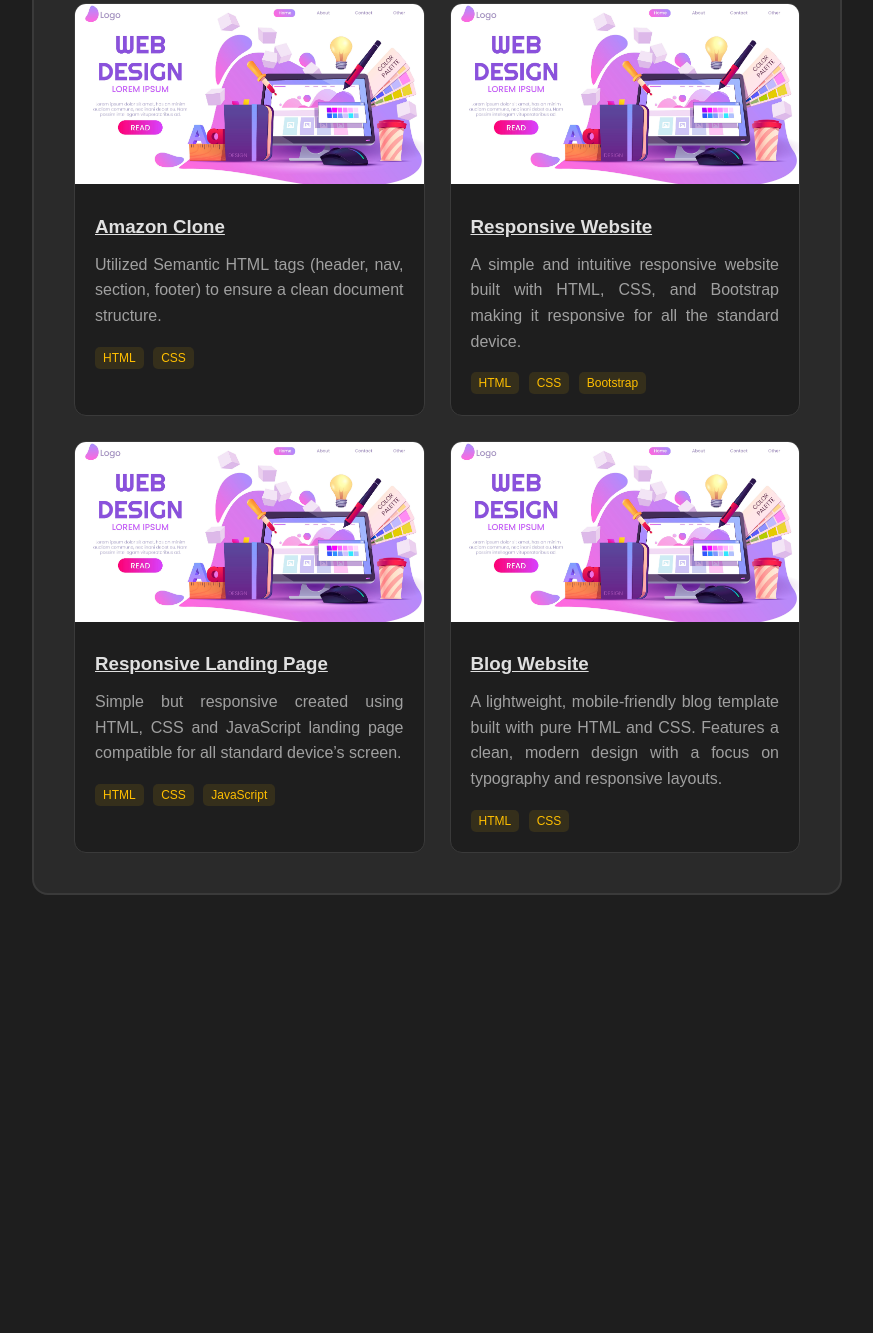
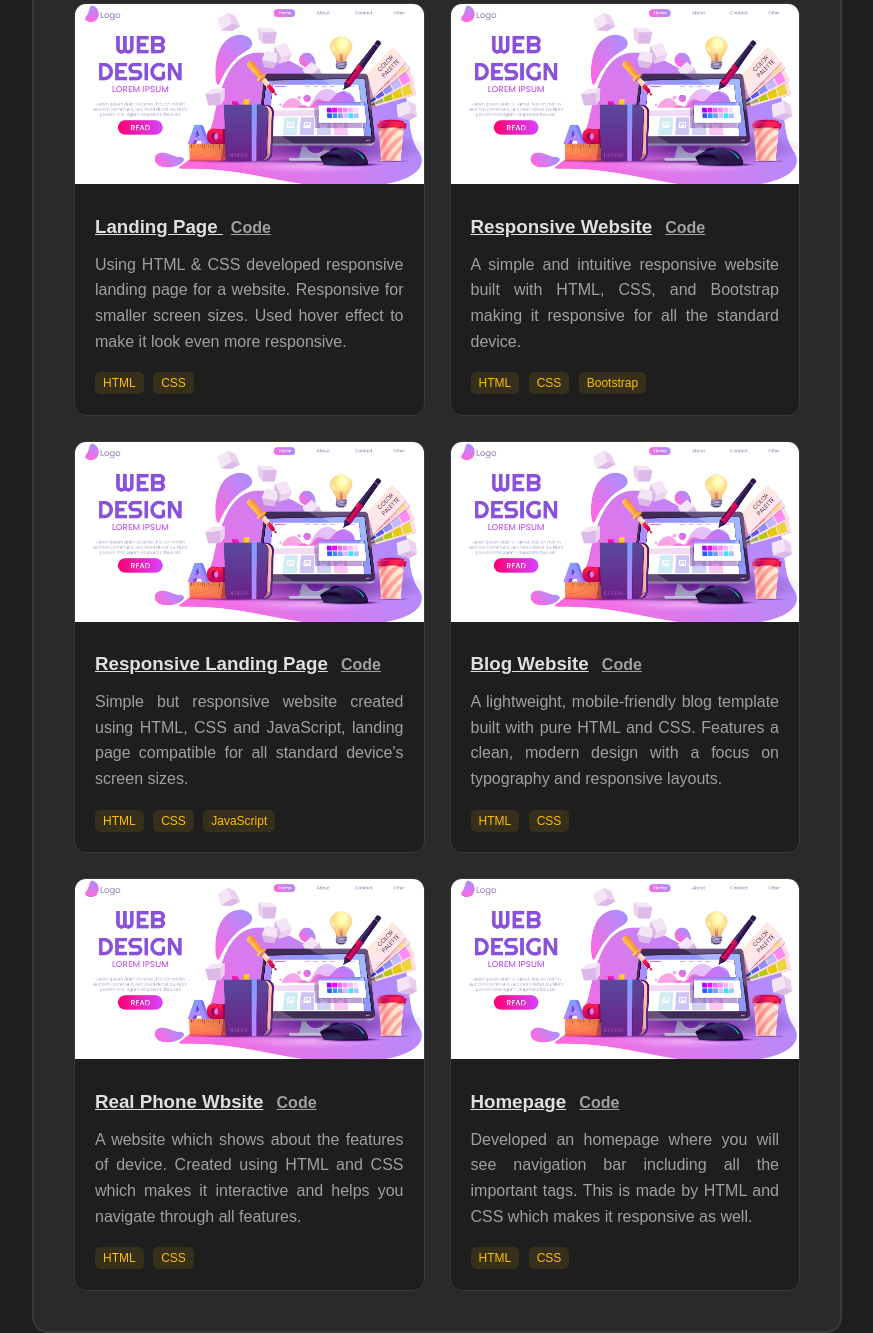
Before and after one commit to aman-codestore/Portfolio, a plain HTML site: page index.html in a window 1280 px wide. Shown: the part 1202-2535 px from the top of the page, without its empty margins (398-1271 px from the left). Before the commit the page ends 2097 px from the top, so only its background shows below. Drawn offline with Linux system fonts and the light colour scheme.

Commit message:
added some line of code in project.

```diff
--- a/index.html
+++ b/index.html
@@ -52,7 +52,7 @@
             <a href="#skills">Skills</a>
             <a href="#education">Education</a>
             <a href="#portfolio">Projects</a>
-            <a href="resume.pdf" download>Download CV</a>
+            <a href="Resume.pdf" download>Download CV</a>
           </nav>
         </div>
 
@@ -128,14 +128,21 @@
               <div class="card">
                 <h3>
                   <a
-                    href="https://aman-codehub.github.io/Amazon-Clone/"
+                    href="https://aman-codestore.github.io/Landing-Page-2/"
                     target="_blank"
-                    >Amazon Clone
+                    >Landing Page
                   </a>
+                  <a
+                    href="https://github.com/aman-codestore/Landing-Page-2.git"
+                    class="code"
+                    target="_blank"
+                    >Code</a
+                  >
                 </h3>
                 <p>
-                  Utilized Semantic HTML tags (header, nav, section, footer) to
-                  ensure a clean document structure.
+                  Using HTML & CSS developed responsive landing page for a
+                  website. Responsive for smaller screen sizes. Used hover
+                  effect to make it look even more responsive.
                 </p>
                 <span>HTML</span>
                 <span>CSS</span>
@@ -146,9 +153,15 @@
               <div class="card">
                 <h3>
                   <a
-                    href="https://aman-codehub.github.io/Bootstrap-Responsive-Website/"
+                    href="https://aman-codestore.github.io/Bootstrap-Responsive-Website/"
                     target="_blank"
                     >Responsive Website</a
+                  >
+                  <a
+                    href="https://github.com/aman-codestore/Bootstrap-Responsive-Website.git"
+                    class="code"
+                    target="_blank"
+                    >Code</a
                   >
                 </h3>
                 <p>
@@ -166,14 +179,21 @@
               <div class="card">
                 <h3>
                   <a
-                    href="https://aman-codehub.github.io/Responsive-Website3/"
+                    href="https://aman-codestore.github.io/Responsive-Website3/"
                     target="_blank"
                     >Responsive Landing Page</a
                   >
+                  <a
+                    href="https://github.com/aman-codestore/Responsive-Website3.git"
+                    class="code"
+                    target="_blank"
+                    >Code</a
+                  >
                 </h3>
                 <p>
-                  Simple but responsive created using HTML, CSS and JavaScript
-                  landing page compatible for all standard device’s screen.
+                  Simple but responsive website created using HTML, CSS and
+                  JavaScript, landing page compatible for all standard device's
+                  screen sizes.
                 </p>
                 <span>HTML</span>
                 <span>CSS</span>
@@ -185,9 +205,15 @@
               <div class="card">
                 <h3>
                   <a
-                    href="https://aman-codehub.github.io/Blog-Website/"
+                    href="https://aman-codestore.github.io/Blog-Website/"
                     target="_blank"
                     >Blog Website</a
+                  >
+                  <a
+                    href="https://github.com/aman-codestore/Blog-Website.git"
+                    class="code"
+                    target="_blank"
+                    >Code</a
                   >
                 </h3>
                 <p>
@@ -199,6 +225,56 @@
                 <span>CSS</span>
               </div>
             </div>
+            <div class="project">
+              <img src="image.jpg" alt="" />
+              <div class="card">
+                <h3>
+                  <a
+                    href="https://aman-codestore.github.io/Real-Phone-Website/"
+                    target="_blank"
+                    >Real Phone Wbsite</a
+                  >
+                  <a
+                    href="https://github.com/aman-codestore/Real-Phone-Website.git"
+                    class="code"
+                    target="_blank"
+                    >Code</a
+                  >
+                </h3>
+                <p>
+                  A website which shows about the features of device. Created
+                  using HTML and CSS which makes it interactive and helps you
+                  navigate through all features.
+                </p>
+                <span>HTML</span>
+                <span>CSS</span>
+              </div>
+            </div>
+            <div class="project">
+              <img src="image.jpg" alt="" />
+              <div class="card">
+                <h3>
+                  <a
+                    href="https://aman-codestore.github.io/Landing-Page/"
+                    target="_blank"
+                    >Homepage</a
+                  >
+                  <a
+                    href="https://github.com/aman-codestore/Landing-Page.git"
+                    class="code"
+                    target="_blank"
+                    >Code</a
+                  >
+                </h3>
+                <p>
+                  Developed an homepage where you will see navigation bar
+                  including all the important tags. This is made by HTML and CSS
+                  which makes it responsive as well.
+                </p>
+                <span>HTML</span>
+                <span>CSS</span>
+              </div>
+            </div>
           </div>
         </div>
       </div>
--- a/style.css
+++ b/style.css
@@ -289,6 +289,22 @@ nav a:hover {
 
 .card a {
   color: #e0e0e0;
+  transition: color 0.2s ease;
+}
+
+.card a:hover{
+  color: #ffbf00;
+}
+
+.card .code {
+  margin-left: 8px;
+  font-size: 1rem;
+  color: #a0a0a0;
+  transition: color 0.2s ease;
+}
+
+.card .code:hover {
+  color: #ffbf00;
 }
 
 .card p {
```
Also changed, not shown: 1 other file.
